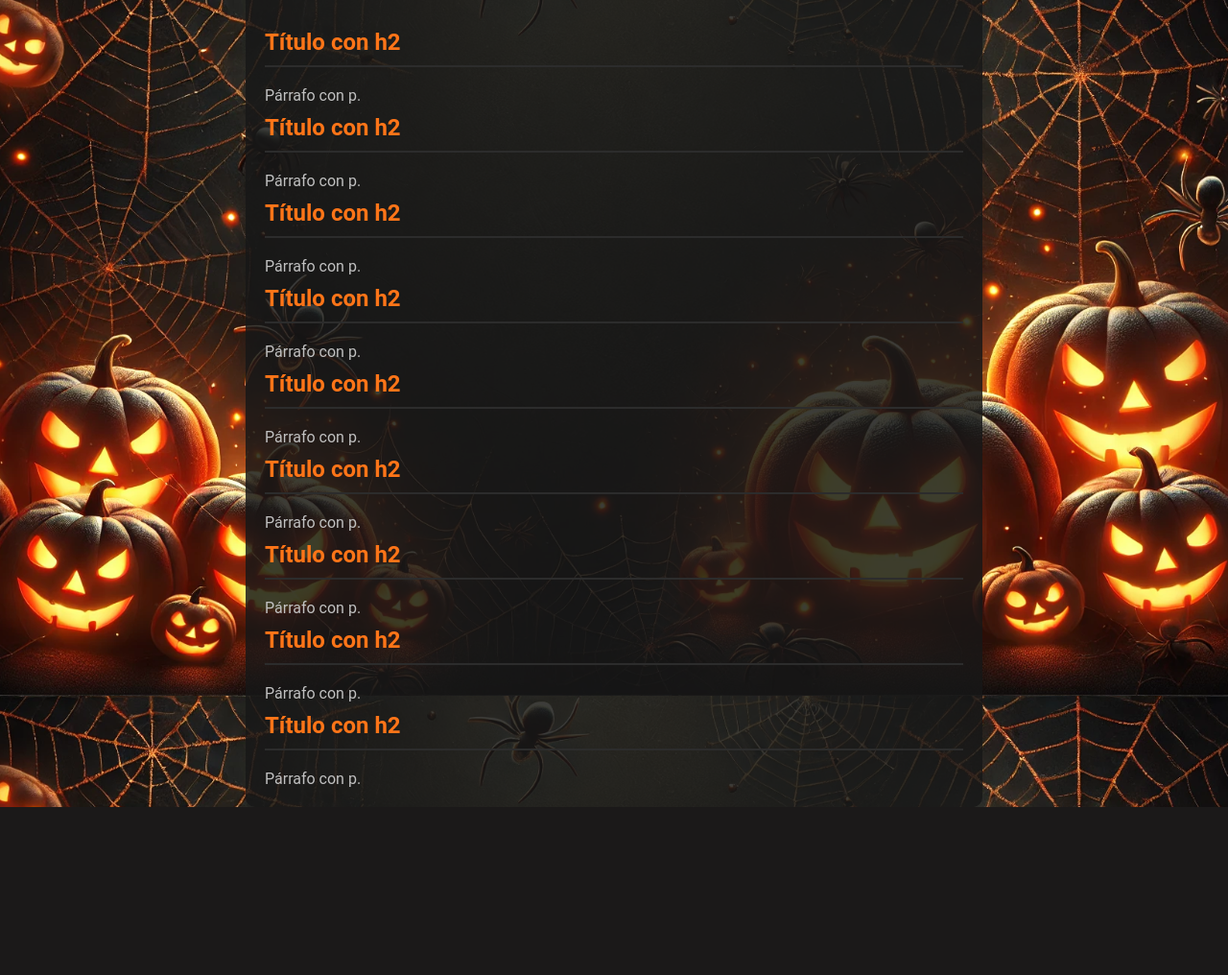
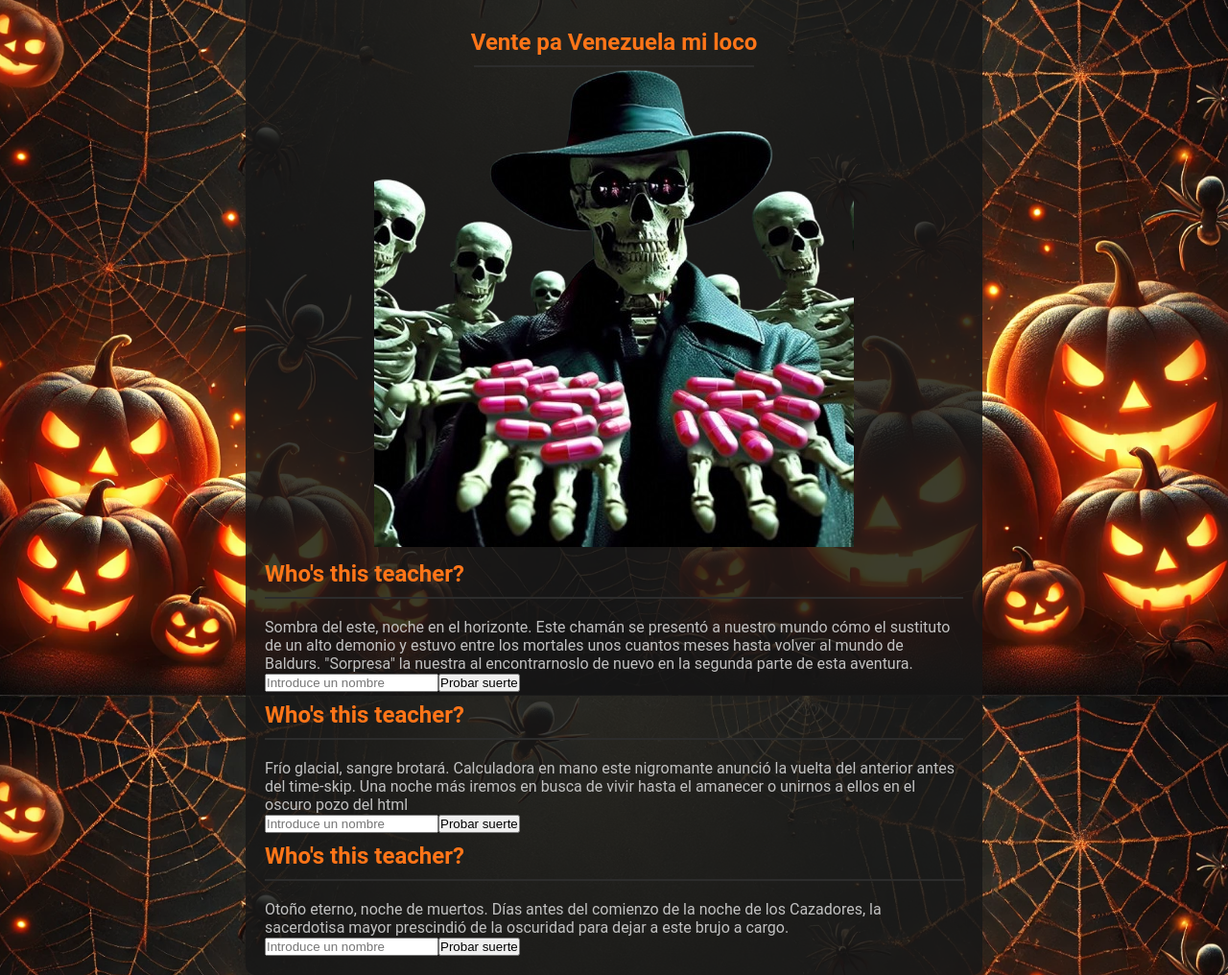
Before and after one commit to paurosmoleon/proyecto-de-halloween, a PHP site: page /front/index.html in a window 1280 px wide. Shown: the part 75-1091 px from the top of the page at 96% size. Before the commit the page ends 916 px from the top, so only its background shows below. Run offline with PHP 8.4, Linux system fonts and the light colour scheme.

Commit message:
+ foto + adivinanzas
centrado y añadido foto esqueleto para eleccion y puestas unas adivinanzas

```diff
--- a/front/css/global.css
+++ b/front/css/global.css
@@ -17,20 +17,20 @@ html {
 
   @font-face {
     font-family: Halloweeni;
-    src: url(../assets/img/fonts/mc3e8rG.ttf);
+    src: url(../assets/fonts/mc3e8rG.ttf);
   }
 
   @font-face {
     font-family: navHall;
-    src: url(../assets/img/fonts/Witch\ Magic.ttf);
+    src: url(../assets/fonts/Witch\ Magic.ttf);
   }
   @font-face {
     font-family: navblood;
-    src: url(../assets/img/fonts/Bloody\ Terror\ TTF\ Personal.ttf);
+    src: url(../assets/fonts/Bloody\ Terror\ TTF\ Personal.ttf);
   }
   @font-face {
     font-family: navghost;
-    src: url(../assets/img/fonts/Bad\ Ghost_PersonalUseOnly.ttf);
+    src: url(../assets/fonts/Bad\ Ghost_PersonalUseOnly.ttf);
   }
 
 
--- a/front/css/index.css
+++ b/front/css/index.css
@@ -1,14 +1,31 @@
-
-main {
-  font-family: "Roboto", sans-serif;
+.contenedor {
+ font-family: "Roboto", sans-serif;
   padding: 20px;
   width: 60%;
   background-color: #171717d5;
-  border-bottom-left-radius:10px ;
-  border-bottom-right-radius:10px ;
+  border-bottom-left-radius: 10px;
+  border-bottom-right-radius: 10px;
   margin: 0 auto;
+
+#esqueleto_eleccion {
+  height: auto;
+  margin: 0;
+  padding: 0;
 }
 
+#esqueleto_eleccion img {
+  max-width: 100%;
+  height: auto;
+}
+#titulo_esqueleto{
+  text-align:center;
+}
+#titulo_esqueleto hr{
+  width: 40%;
+  margin: auto;
+}
+
+/* Resto de tus estilos para h2, p, etc. */
 h2 {
   margin-top: 10px;
   color: #ff7518;
@@ -27,7 +44,8 @@ p {
   color: #c1c1c1;
 }
 
-/* Medidas dispositivos que piden */
+/* Media queries y otros estilos (si los tienes) */
+
 @media (max-width: 375px) {
   /* iPhone SE 2020 de pie */
   .contenedorHeader {
@@ -159,3 +177,4 @@ p {
     margin-bottom: 40px; /* Más espacio entre secciones */
   }
 }
+}
--- a/front/index.html
+++ b/front/index.html
@@ -6,7 +6,6 @@
     <title>Catalogo</title>
     <link rel="stylesheet" href="./css/global.css" />
     <link rel="stylesheet" href="./css/index.css" />
-
   </head>
   <body>
     <header>
@@ -28,53 +27,34 @@
         </div>
       </div>
     </header>
-    <main>
-      <section>
-          <h2>Título con h2</h2>
-          <hr>
-          <p>Párrafo con p.</p>
-      </section>
-      <section>
-          <h2>Título con h2</h2>
-          <hr>
-          <p>Párrafo con p.</p>
-      </section>
-      <section>
-          <h2>Título con h2</h2>
-          <hr>
-          <p>Párrafo con p.</p>
-      </section>
-      <section>
-          <h2>Título con h2</h2>
-          <hr>
-          <p>Párrafo con p.</p>
-      </section>
-      <section>
-          <h2>Título con h2</h2>
-          <hr>
-          <p>Párrafo con p.</p>
-      </section>
-      <section>
-          <h2>Título con h2</h2>
-          <hr>
-          <p>Párrafo con p.</p>
-      </section>
-      <section>
-          <h2>Título con h2</h2>
-          <hr>
-          <p>Párrafo con p.</p>
-      </section>
-      <section>
-          <h2>Título con h2</h2>
-          <hr>
-          <p>Párrafo con p.</p>
-      </section>
-      <section>
-          <h2>Título con h2</h2>
-          <hr>
-          <p>Párrafo con p.</p>
-      </section>
-  </main>
 
+  </div>
+    <div class="contenedor">
+      <div id="titulo_esqueleto">
+      <h2>Vente pa Venezuela mi loco</h2>
+      <hr>
+      <div id="esqueleto_eleccion">
+        <img src="./assets/img/esqueletos_eleccion.png" alt="Esqueleto Elección">
+      </div>
+    </div>
+      <div>
+        <h2>Who's this teacher?</h2>
+        <hr>
+        <p>Sombra del este, noche en el horizonte. Este chamán se presentó a nuestro mundo cómo el sustituto de un alto demonio y estuvo entre los mortales unos cuantos meses hasta volver al mundo de Baldurs. "Sorpresa" la nuestra al encontrarnoslo de nuevo en la segunda parte de esta aventura.</p>
+        <input placeholder="Introduce un nombre"><button id ="checkJose">Probar suerte</button>
+      </div>
+      <div>
+        <h2>Who's this teacher?</h2>
+        <hr>
+        <p>Frío glacial, sangre brotará. Calculadora en mano este nigromante anunció la vuelta del anterior antes del time-skip. Una noche más iremos en busca de vivir hasta el amanecer o unirnos a ellos en el oscuro pozo del html </p>
+        <input placeholder="Introduce un nombre"><button id="checkJavi">Probar suerte</button>
+      </div>
+      <div>
+        <h2>Who's this teacher?</h2>
+        <hr>
+        <p>Otoño eterno, noche de muertos. Días antes del comienzo de la noche de los Cazadores, la sacerdotisa mayor prescindió de la oscuridad para dejar a este brujo a cargo.</p>
+        <input placeholder="Introduce un nombre"><button id="checkJuli">Probar suerte</button>
+      </div>
+    </div>
   </body>
 </html>
```
Also changed, not shown: front/assets/fonts/Bad Ghost_PersonalUseOnly.ttf (renamed from front/assets/img/fonts/Bad Ghost_PersonalUseOnly.ttf), front/assets/fonts/Bloody Terror TTF Personal.ttf (renamed from front/assets/img/fonts/Bloody Terror TTF Personal.ttf), front/assets/fonts/Witch Magic.ttf (renamed from front/assets/img/fonts/Witch Magic.ttf), front/assets/fonts/mc3e8rG.ttf (renamed from front/assets/img/fonts/mc3e8rG.ttf), front/assets/img/esqueletos_eleccion.png (added), 1 other file.
